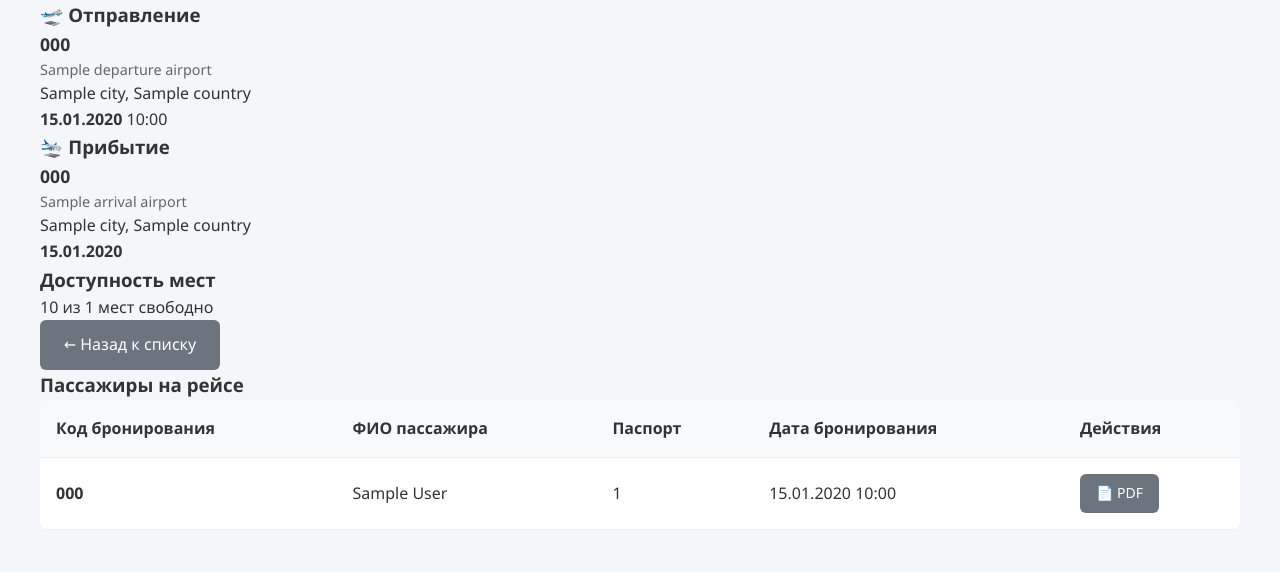
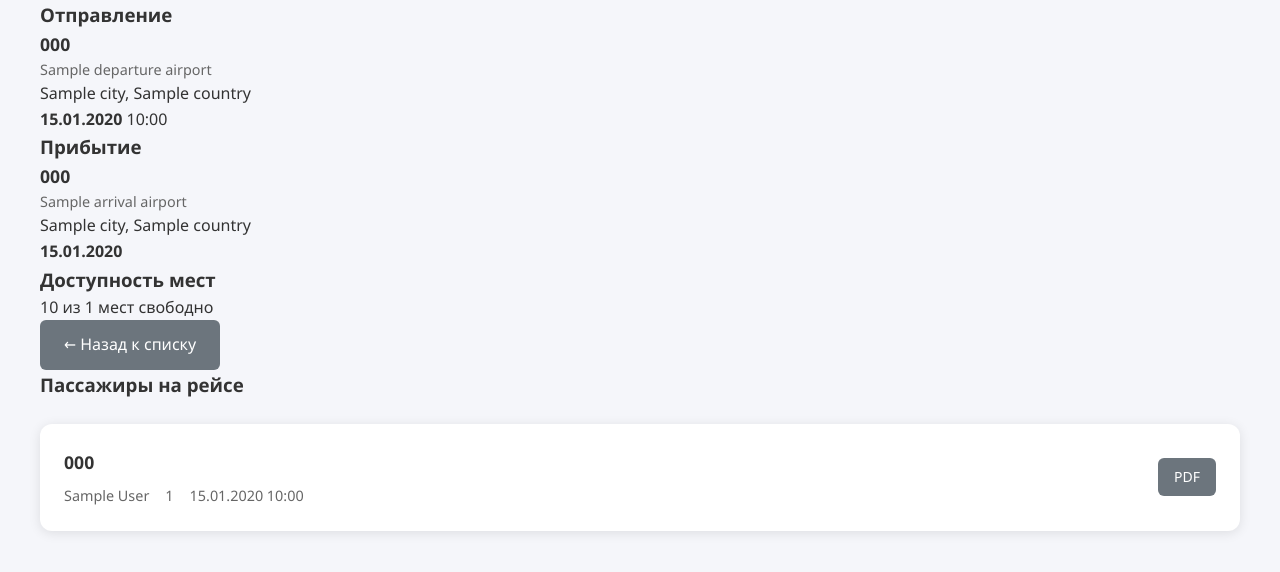
Before and after one commit to ivanor2/aviadispetcherskaya_django, a Django app: template app/templates/flights/detail.html in a window 1280 px wide. Shown: the part 160-732 px from the top of the page. Run offline with Django 5.2, Linux system fonts and the light colour scheme; the template is opened without the code that fills it: most values are stand-ins (such as "Sample title", 1, 10 or a date in 2020).

Commit message:
### Update emoji removal and improve flight details UI
*Title: Improve UI and remove remaining emojis*

**Key features implemented:**
- Removed remaining emojis from FlightController logs and BookingForm error messages
- Updated flight detail view template to use card-based layout instead of table for passenger list
- Increased pagination size to show more than 100 items in flight lists when searching
- Modified passenger display in flight details to use single card layout with booking information
- Updated ticket PDF template to remove passenger emoji and improve text formatting
- Adjusted gitignore to include more cache and build artifact patterns

The changes enhance the user interface by replacing tables with cards in flight details, remove all remaining emojis as requested, and improve the scalability of search results by increasing the default item count per page.

```diff
--- a/app/controllers/flight_controller.py
+++ b/app/controllers/flight_controller.py
@@ -18,16 +18,16 @@ class FlightController:
         try:
             response = requests.get(FlightController.BASE_URL, params=params, headers=headers, timeout=10)
 
-            # 🔍 ЛОГИРОВАНИЕ ОТВЕТА (смотри в консоли Django!)
+            # ЛОГИРОВАНИЕ ОТВЕТА (смотри в консоли Django!)
             logger.info(f"📡 API v2 GET /flights -> Status: {response.status_code}")
             if response.status_code != 200:
-                logger.warning(f"⚠️ API Error: {response.text[:200]}")
+                logger.warning(f"API Error: {response.text[:200]}")
 
             response.raise_for_status()
             return normalize_api_response(response.json(), page)
 
         except requests.RequestException as e:
-            logger.error(f"❌ FlightController Connection Error: {e}")
+            logger.error(f"FlightController Connection Error: {e}")
             return {'items': [], 'total': 0, 'page': page, 'pages': 0}
 
     @staticmethod
--- a/app/forms/booking_form.py
+++ b/app/forms/booking_form.py
@@ -93,14 +93,14 @@ class BookingForm(forms.Form):
                     arr = f.get('arrivalAirportIcao') or f.get('arrival_airport_icao', '?')
                     date = f.get('departureDate') or f.get('departure_date', '?')
 
-                    label = f"✈️ {fnum} | {dep} → {arr} | {date} (мест: {free_seats})"
+                    label = f"Рейс {fnum} | {dep} → {arr} | {date} (мест: {free_seats})"
                     flight_choices.append((fid, label))
 
                 self.fields['connection_flight_id'].choices = flight_choices
 
             except Exception as e:
                 logger.error(f"BookingForm: Ошибка загрузки данных: {e}")
-                self.passenger_choices.append(('', '⚠️ Ошибка подключения к API'))
+                self.passenger_choices.append(('', 'Ошибка подключения к API'))
 
     def clean(self):
         cleaned_data = super().clean()
--- a/app/forms/flight_form.py
+++ b/app/forms/flight_form.py
@@ -54,7 +54,7 @@ class FlightForm(forms.Form):
         super().__init__(*args, **kwargs)
         headers = {'Authorization': f'Bearer {access_token}'} if access_token else {}
 
-        # ✅ Загрузка авиакомпаний из API
+        # Загрузка авиакомпаний из API
         try:
             resp = requests.get(f"{settings.API_BASE_URL}/airlines", headers=headers, timeout=5)
             if resp.status_code == 200:
@@ -64,7 +64,7 @@ class FlightForm(forms.Form):
         except Exception:
             pass
 
-        # ✅ Загрузка аэропортов
+        # Загрузка аэропортов
         try:
             resp = requests.get(f"{settings.API_BASE_URL}/airports", params={'page': 1, 'size': 100}, headers=headers, timeout=5)
             if resp.status_code == 200:
@@ -118,7 +118,7 @@ class FlightSearchForm(forms.Form):
 
         if search_type == 'number' and query:
             query = query.upper()
-            # ✅ Теперь принимает 2 или 3 буквы (как в FastAPI)
+            # Теперь принимает 2 или 3 буквы (как в FastAPI)
             if not re.match(r'^[A-Z]{2,3}-\d{3}$', query):
                 raise forms.ValidationError('Формат: AA-NNN или AAA-NNN (например, SU-123)')
         return query
--- a/app/templates/bookings/ticket_pdf.html
+++ b/app/templates/bookings/ticket_pdf.html
@@ -28,7 +28,7 @@
 
         <!-- Пассажир -->
         <div class="section">
-            <div class="section-title">👤 Пассажир / Passenger</div>
+            <div class="section-title">Пассажир / Passenger</div>
             <table class="data-table">
                 <tr>
                     <td class="label">ФИО / Name</td>
@@ -86,7 +86,7 @@
                 </tr>
                 <tr>
                     <td class="label">Багаж / Baggage</td>
-                    <td class="value">{% if booking.baggage_allowed %} Включён / Included{% else %}❌ Не включён / Not included{% endif %}</td>
+                    <td class="value">{% if booking.baggage_allowed %} Включён / Included{% else %} Не включён / Not included{% endif %}</td>
                 </tr>
                 <tr>
                     <td class="label">Статус / Status</td>
--- a/app/templates/flights/detail.html
+++ b/app/templates/flights/detail.html
@@ -20,11 +20,11 @@
         </div>
         <div class="flight-status {% if flight.free_seats == 0 %}sold-out{% elif flight.free_seats < 10 %}low-seats{% else %}available{% endif %}">
             {% if flight.free_seats == 0 %}
-                <span class="status-badge">❌ Мест нет</span>
+                <span class="status-badge">Мест нет</span>
             {% elif flight.free_seats < 10 %}
-                <span class="status-badge"> Осталось {{ flight.free_seats }} мест</span>
+                <span class="status-badge">Осталось {{ flight.free_seats }} мест</span>
             {% else %}
-                <span class="status-badge"> В продаже</span>
+                <span class="status-badge">В продаже</span>
             {% endif %}
         </div>
     </header>
@@ -32,7 +32,7 @@
     <!-- Информация о рейсе -->
     <section class="flight-info-grid">
         <div class="info-card">
-            <h3>🛫 Отправление</h3>
+            <h3>Отправление</h3>
             <p class="airport-code">{{ flight.departure_airport.icao_code }}</p>
             <p class="airport-name">{{ flight.departure_airport.name }}</p>
             <p class="airport-city">{{ flight.departure_airport.city }}, {{ flight.departure_airport.country }}</p>
@@ -45,7 +45,7 @@
         <div class="route-connector"></div>
 
         <div class="info-card">
-            <h3>🛬 Прибытие</h3>
+            <h3>Прибытие</h3>
             <p class="airport-code">{{ flight.arrival_airport.icao_code }}</p>
             <p class="airport-name">{{ flight.arrival_airport.name }}</p>
             <p class="airport-city">{{ flight.arrival_airport.city }}, {{ flight.arrival_airport.country }}</p>
@@ -89,59 +89,48 @@
 
     <!-- Пассажиры на рейсе -->
     <section class="passengers-section">
-        <h3> Пассажиры на рейсе</h3>
+        <h3>Пассажиры на рейсе</h3>
 
         {% if is_guest %}
         <p class="empty-state">Нет доступа к информации о пассажирах</p>
         {% elif passengers %}
-       <div class="passengers-table-container">
-            <table class="passengers-table">
-                <thead>
-                    <tr>
-                        <th>Код бронирования</th>
-                        <th>ФИО пассажира</th>
-                        <th>Паспорт</th>
-                        <th>Дата бронирования</th>
-                        <th>Действия</th>
-                    </tr>
-                </thead>
-                <tbody>
+        <div class="cards-grid-single">
             {% for booking in passengers %}
-                    <tr>
-                        <td><strong>{{ booking.booking_code }}</strong></td>
-                        <td>{{ booking.passenger.full_name }}</td>
-                        <td>{{ booking.passenger.passport_number }}</td>
-                        <td>{{ booking.booked_at|date:"d.m.Y H:i" }}</td>
-                      <td>
+            <div class="passenger-card-single">
+                <div class="passenger-card-single-content">
+                    <div class="passenger-card-single-main">
+                        <span class="passenger-name"><strong>{{ booking.booking_code }}</strong></span>
+                    </div>
+                    <div class="passenger-details">
+                        <span class="detail-item">{{ booking.passenger.full_name }}</span>
+                        <span class="detail-item">{{ booking.passenger.passport_number }}</span>
+                        <span class="detail-item">{{ booking.booked_at|date:"d.m.Y H:i" }}</span>
+                    </div>
+                </div>
+                <div class="passenger-card-single-actions">
                     {% if can_cancel_booking %}
-                        <!-- Кнопка возврата (для dispatcher/admin) -->
                     <form method="post" action="{% url 'app:booking_cancel' booking.id %}"
                           onsubmit="return confirm('Отменить бронирование? Места вернутся в продажу.');"
                           style="display:inline;">
                         {% csrf_token %}
                         <input type="hidden" name="flight_id" value="{{ flight.id }}">
-                            <button type="submit" class="btn btn-sm btn-warning">↩️ Возврат</button>
+                        <button type="submit" class="btn btn-sm btn-warning">Возврат</button>
                     </form>
                     {% endif %}
-                          <a href="{% url 'app:booking_ticket_pdf' booking.id %}" class="btn btn-sm btn-secondary" target="_blank" title="Скачать PDF">
-                            📄 PDF
-                          </a>
+                    <a href="{% url 'app:booking_ticket_pdf' booking.id %}" class="btn btn-sm btn-secondary" target="_blank" title="Скачать PDF">PDF</a>
 
                     {% if user_role == 'admin' %}
-                        <!-- Кнопка полного удаления (только admin) -->
                     <form method="post" action="{% url 'app:booking_delete' booking_id=booking.id %}"
-                              onsubmit="return confirm(' ПОЛНОЕ УДАЛЕНИЕ бронирования?\nЭто действие нельзя отменить.');"
-                              style="display:inline; margin-left: 4px;">
+                          onsubmit="return confirm('ПОЛНОЕ УДАЛЕНИЕ бронирования?\nЭто действие нельзя отменить.');"
+                          style="display:inline;">
                         {% csrf_token %}
                         <input type="hidden" name="flight_id" value="{{ flight.id }}">
-                            <button type="submit" class="btn btn-sm btn-danger" title="Удалить запись"></button>
+                        <button type="submit" class="btn btn-sm btn-danger" title="Удалить запись">Удалить</button>
                     </form>
                     {% endif %}
-                    </td>
-                    </tr>
+                </div>
+            </div>
             {% endfor %}
-                </tbody>
-            </table>
         </div>
         {% else %}
         <p class="empty-state">На этот рейс ещё не куплено ни одного билета</p>
--- a/app/templates/passengers/detail.html
+++ b/app/templates/passengers/detail.html
@@ -17,7 +17,7 @@
             <p><strong>Дата выдачи:</strong> {{ passenger.passport_issue_date|date:"d.m.Y" }}</p>
         </div>
         <div class="detail-card">
-            <h3>📋 Личные данные</h3>
+            <h3>Личные данные</h3>
             <p><strong>ФИО:</strong> {{ passenger.full_name }}</p>
             <p><strong>Дата рождения:</strong> {{ passenger.birth_date|date:"d.m.Y" }}</p>
             <p><strong>ID в системе:</strong> {{ passenger.id }}</p>
--- a/app/templates/passengers/search.html
+++ b/app/templates/passengers/search.html
@@ -31,7 +31,7 @@
         </div>
 
         <small class="help-text">
-            📋 Формат паспорта: 4 цифры, дефис, 6 цифр (например: 1234-567890)
+            Формат паспорта: 4 цифры, дефис, 6 цифр (например: 1234-567890)
         </small>
     </form>
 
@@ -70,7 +70,7 @@
     </div>
     {% elif request.POST %}
     <div class="search-result error">
-        <p>❌ Пассажир не найден. Проверьте введённые данные.</p>
+        <p>Пассажир не найден. Проверьте введённые данные.</p>
     </div>
     {% endif %}
 </div>
--- a/app/views/flight_views.py
+++ b/app/views/flight_views.py
@@ -156,7 +156,7 @@ class FlightDetailView(TemplateView):
                     flight_data = full_data['flight']
                 passengers_data = full_data.get('passengers', [])
         except Exception as e:
-            print(f"⚠️ Не удалось загрузить пассажиров для рейса {kwargs.get('pk')}: {e}")
+            print(f"Не удалось загрузить пассажиров для рейса {kwargs.get('pk')}: {e}")
 
         airlines_map = _fetch_airlines_map(self.request)
         airports_map = _fetch_airports_map(self.request)
```
Also changed, not shown: 1 other file. Lines whose indentation alone changed are shown as unchanged.
